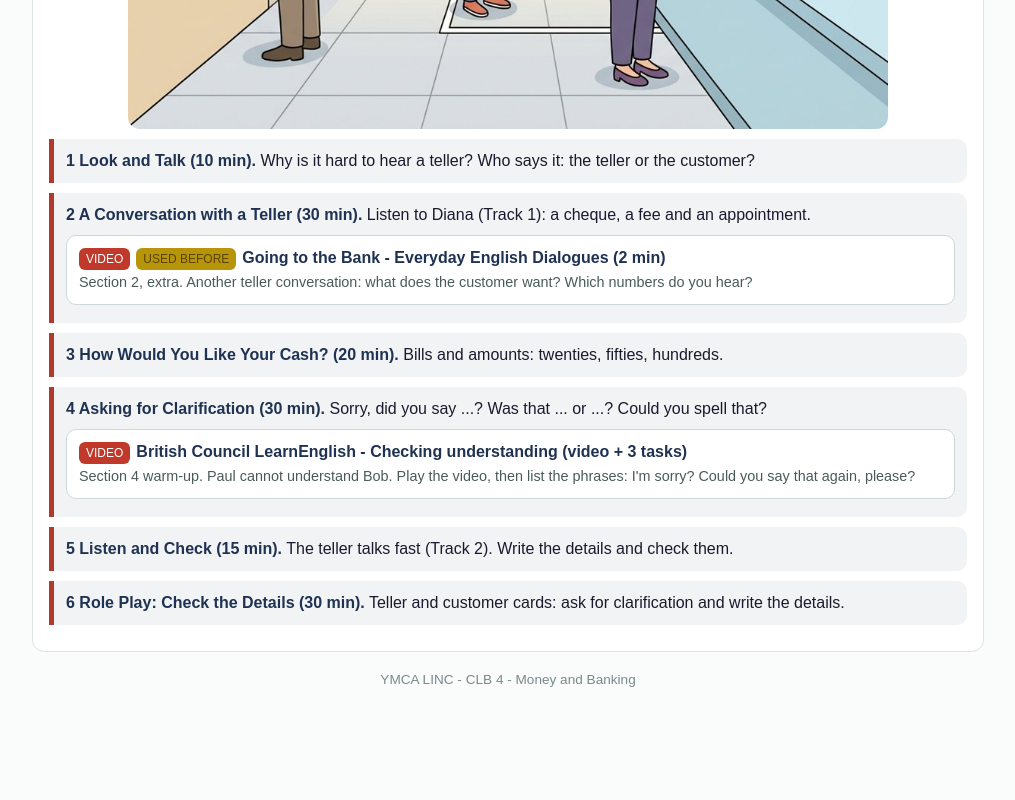
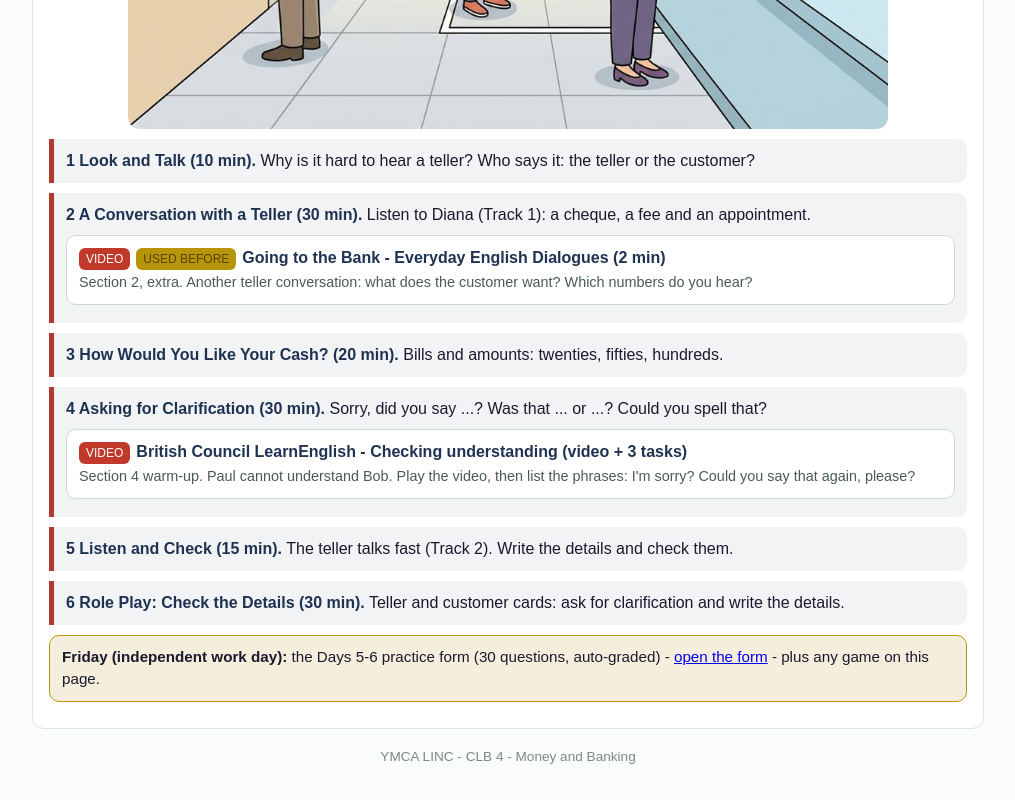
Before and after one commit to merceditas-prof/clb4-activities, a plain HTML site: page banking.html in a window 1280 px wide. Shown: the part 7127-7927 px from the top of the page, without its empty margins (132-1147 px from the left). Before the commit the page ends 7849 px from the top, so only its background shows below. Drawn offline with Linux system fonts and the light colour scheme.

Commit message:
Banking: Friday practice form link (Days 5-6)

```diff
--- a/banking.html
+++ b/banking.html
@@ -117,6 +117,7 @@ img.scene{display:block;width:100%;max-width:760px;margin:8px auto;border-radius
 <div class="stage"><b>4  Asking for Clarification (30 min).</b> Sorry, did you say ...? Was that ... or ...? Could you spell that?<a class="linkcard" href="https://learnenglish.britishcouncil.org/skills/speaking/a1-speaking/checking-understanding" target="_blank" rel="noopener"><span class="badge video">VIDEO</span><span class="t">British Council LearnEnglish - Checking understanding (video + 3 tasks)</span><div class="how">Section 4 warm-up. Paul cannot understand Bob. Play the video, then list the phrases: I&#x27;m sorry? Could you say that again, please?</div></a></div>
 <div class="stage"><b>5  Listen and Check (15 min).</b> The teller talks fast (Track 2). Write the details and check them.</div>
 <div class="stage"><b>6  Role Play: Check the Details (30 min).</b> Teller and customer cards: ask for clarification and write the details.</div>
+<div class="note"><b>Friday (independent work day):</b> the Days 5-6 practice form (30 questions, auto-graded) - <a href="https://docs.google.com/forms/d/e/1FAIpQLSfiEDRjUGT2iu1vtnSvJq3zljOVXk085JE2T9uuzH3IH1YNPA/viewform" target="_blank" rel="noopener">open the form</a> - plus any game on this page.</div>
 </section>
 <section id="p-games1" class="panel"><h2>Day 1 Games</h2><div class="sub" data-day="1"><button class="active" data-g="d1-teenty">Teen or Ty? Listen!</button><button data-g="d1-coins">Coins and Bills Quiz</button><button data-g="d1-count">Count the Money</button><button data-g="d1-change">How Much Change?</button></div>
 <div class="game" id="g-d1-teenty"><h2>Teen or Ty? Listen!</h2><p>Press Numbers or Prices. Listen and click the number you hear. You can listen again.</p><p><button class="bigbtn" id="d1-teenty-mode-num">Numbers</button><button class="bigbtn teal" id="d1-teenty-mode-price">Prices</button></p><div class="scorebar"><span class="pill">Score: <span id="d1-teenty-score">0</span>/<span id="d1-teenty-done">0</span></span><span class="pill">Streak: <span id="d1-teenty-streak">0</span></span><span class="pill">Round: <span id="d1-teenty-round">1</span>/<span id="d1-teenty-total">10</span></span></div><div class="qbox"><div class="prompt" id="d1-teenty-q"></div><div class="opts" id="d1-teenty-opts"></div><div class="feedback" id="d1-teenty-fb"></div></div><button class="bigbtn teal" id="d1-teenty-again">Play Again</button></div>
```
